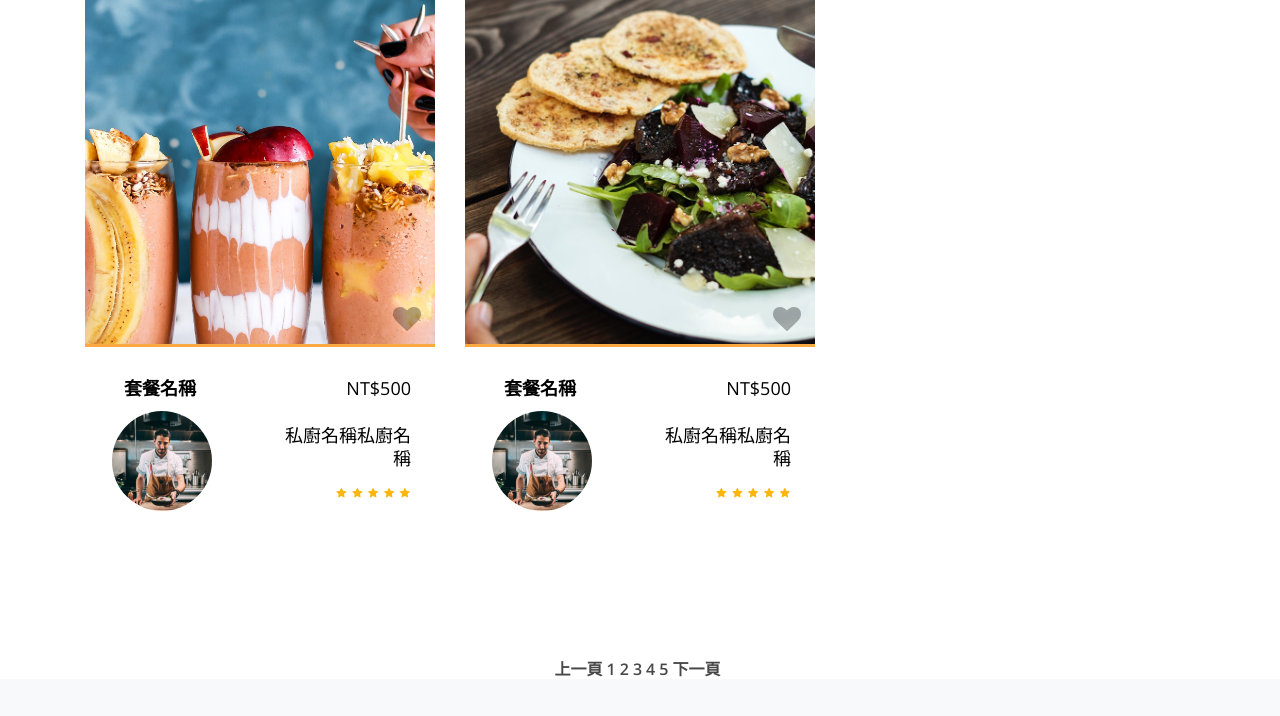
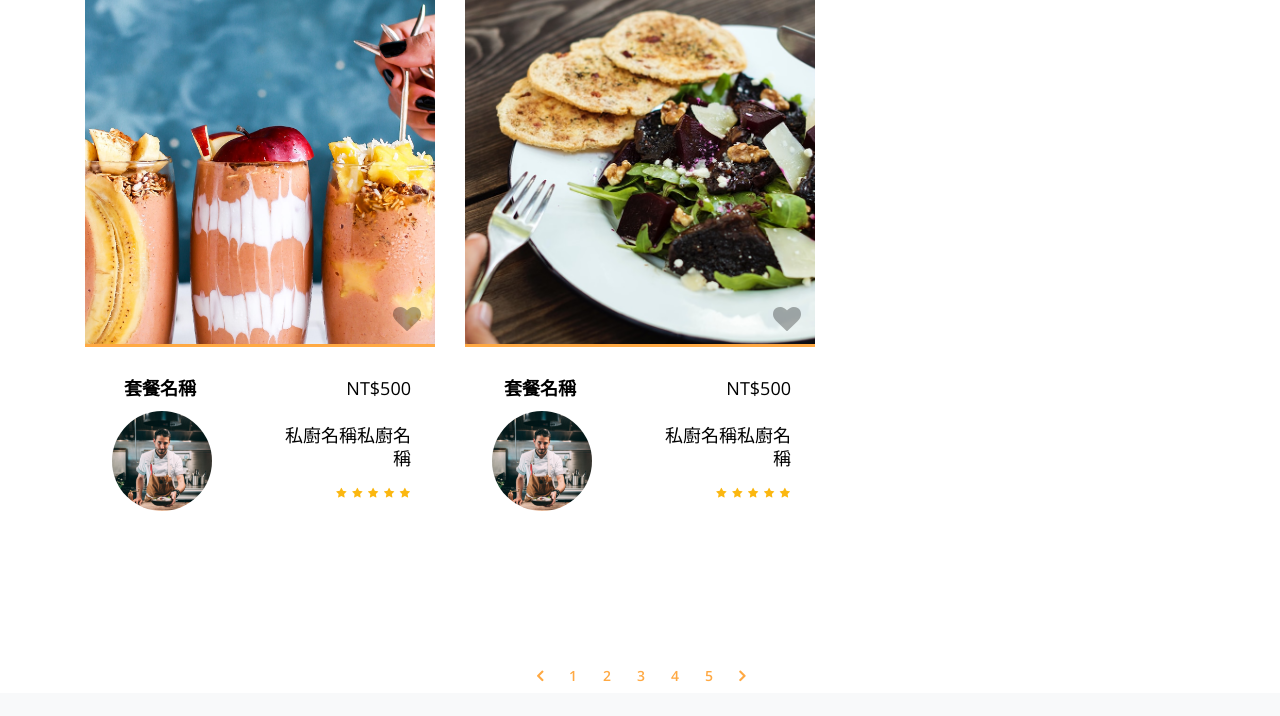
Before and after one commit to jameshao666/james-, a plain HTML site: page searchlist.html in a window 1280 px wide. Shown: the part 1254-1970 px from the top of the page. Drawn offline with nearby package versions, Linux system fonts and the light colour scheme; files whose address does not match are found by name.

Commit message:
first commit

```diff
--- a/searchlist.html
+++ b/searchlist.html
@@ -9,6 +9,40 @@
     <title>搜尋結果</title>
     <link rel="icon" href="img/core-img/favicon.ico">
     <link rel="stylesheet" href="style.css">
+
+    <style>
+
+.page-l {
+  position: relative;
+  display: block;
+  padding: 0.5rem 0.75rem;
+  margin-left: 2px;
+  line-height: 1.25;
+  color: #ffa943;
+  background-color: #fff;
+
+}
+
+.page-l:hover {
+  z-index: 2;
+  color: #fff;
+  text-decoration: none;
+  background-color: #ffa943;
+  border-radius: 50%;
+
+}
+
+.page-l:focus  {
+  z-index: 3;
+  outline: 0;
+  background-color:#ffa943 ;
+  color: #fff;
+  border-radius: 50%;
+}
+
+
+
+    </style>
 </head>
 
 <body>
@@ -379,14 +413,14 @@
         <h5><span class="waitstatus">成功取消我的最愛</span></h5>
     </div>
     <nav>
-        <ul class="pagination mt-5 justify-content-center">
-            <li class="page-item"><a href="p2.html" class="page-link">上一頁</a></li>   <!--假設在第三頁-->
-            <li class="page-item"><a href="p1.html" class="page-link">1</a></li>
-            <li class="page-item"><a href="p2.html" class="page-link">2</a></li>
-            <li class="page-item"><a href="p3.html" class="page-link">3</a></li>
-            <li class="page-item"><a href="p4.html" class="page-link">4</a></li>
-            <li class="page-item"><a href="p5.html" class="page-link">5</a></li>
-            <li class="page-item"><a href="p4.html" class="page-link">下一頁</a></li>
+        <ul class="pagination mt-5 justify-content-center" >
+            <li class="page_i"><a href="#" class="page-l"><i class="fa fa-angle-left" style="font-size: 18px; font-weight: 600;"></i></a></li>
+            <li class="page_i"><a href="#" class="page-l">1</a></li>
+            <li class="page_i"><a href="#" class="page-l">2</a></li>
+            <li class="page_i"><a href="#" class="page-l">3</a></li>
+            <li class="page_i"><a href="#" class="page-l">4</a></li>
+            <li class="page_i"><a href="#" class="page-l">5</a></li>
+            <li class="page_i"><a href="#" class="page-l"><i class="fa fa-angle-right" style="font-size: 18px; font-weight: 600;"></i></a></li>
 
         </ul>
     </nav>
```
